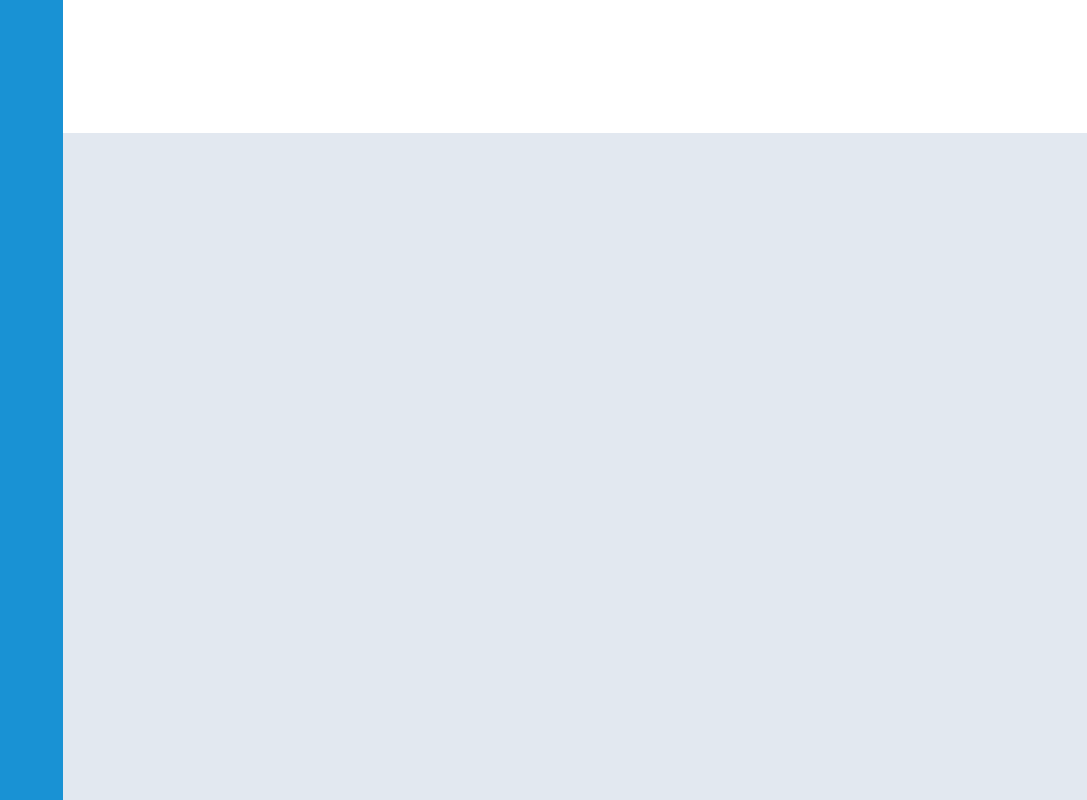
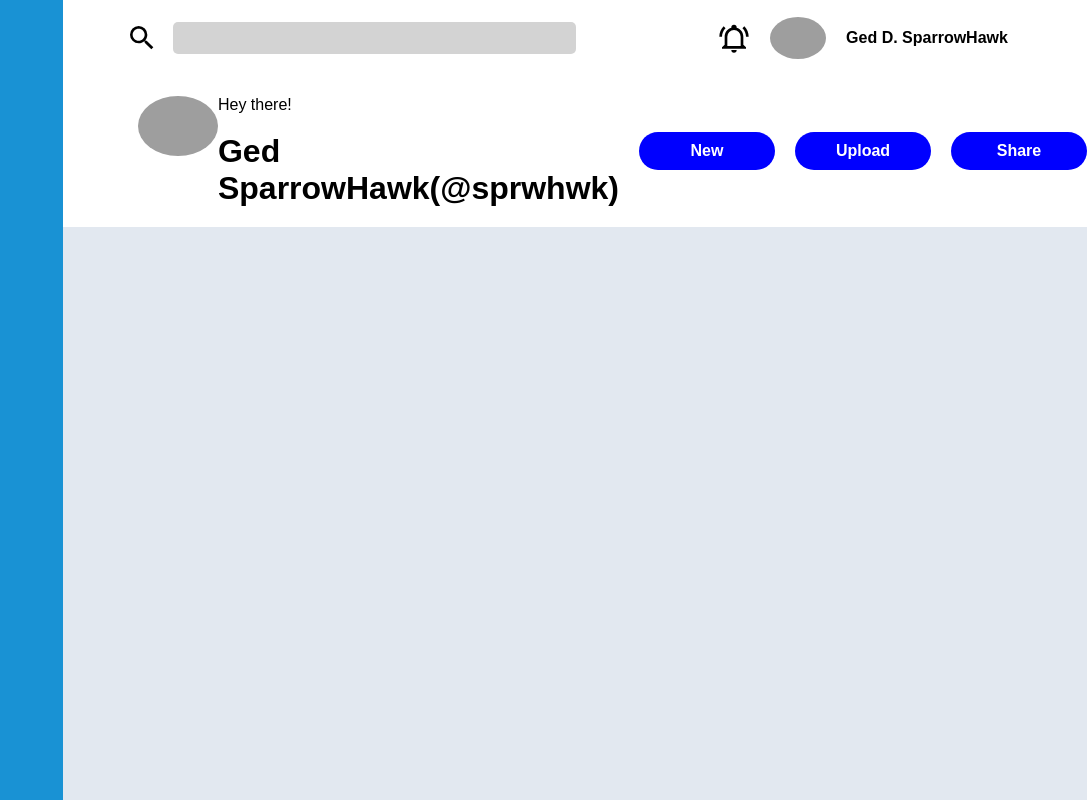
Before and after one commit to raenier/sipsound, a plain HTML site: page app.html in a window 1280 px wide. Shown: the whole page, without its empty margins (193-1280 px from the left). Drawn offline with Linux system fonts and the light colour scheme; grey boxes are pictures that could not be loaded.

Commit message:
Style and Content for Header

```diff
--- a/app.html
+++ b/app.html
@@ -9,6 +9,33 @@
   <body>
     <div class="container">
       <header>
+        <div class="search">
+          <img src="images/magnify.svg" alt="" id="searchicon">
+          <input type="text" name="" value="" id="searchbar">
+        </div>
+        <div class="userinfo">
+          <img src="images/bell.svg" alt="" id="bellicon">
+          <img src="https://avatars.githubusercontent.com/u/13548003?s=400&u=823bc8827c4688c312b37a19a3bb1a4f55132ba1&v=4" alt="" id="right-profile-icon" class="avatar">
+          <div id="right-profile-name">
+            Ged D. SparrowHawk
+          </div>
+        </div>
+        <div class="greeting">
+          <div class="greeting-info">
+            <img src="https://avatars.githubusercontent.com/u/13548003?s=400&u=823bc8827c4688c312b37a19a3bb1a4f55132ba1&v=4" alt="" class="avatar" id="main-profile-icon">
+            <div id="text">
+              Hey there!
+            </div>
+            <div id="name">
+              Ged SparrowHawk(@sprwhwk)
+            </div>
+          </div>
+        </div>
+        <div class="userbuttons">
+          <button type="button">New</button>
+          <button type="button">Upload</button>
+          <button type="button">Share</button>
+        </div>
       </header>
 
       <nav>
--- a/css/style.css
+++ b/css/style.css
@@ -1,5 +1,6 @@
 html {
   box-sizing: border-box;
+  font-family: sans-serif;
 }
 
 *, *:before, *:after {
@@ -19,7 +20,100 @@ body {
 
 header {
   background-color: #FFFFFF;
+
   grid-area: 1 / 2 / 2 / 3;
+  display: grid;
+  grid-template-columns: 2fr 1fr;
+  grid-template-rows: 1fr 2fr;
+}
+
+header .search {
+  display: flex;
+  justify-content: center;
+  align-items: center;
+  gap: 15px;
+}
+
+#searchicon {
+  height: 2rem;
+  width: 2rem;
+}
+
+#searchbar {
+  border-radius: 5px;
+  border: 0;
+  width: 70%;
+  height: 2rem;
+  background-color: lightgray;
+}
+
+header .userinfo {
+  display: flex;
+  justify-content: center;
+  align-items: center;
+  gap: 20px;
+}
+
+#bellicon {
+  width: 2rem;
+}
+
+#right-profile-icon {
+  width: 3.5rem;
+}
+
+.avatar {
+  border-radius: 50%;
+}
+
+#right-profile-name {
+  font-weight: 600;
+}
+
+header .greeting {
+  padding: 20px;
+}
+
+.greeting-info {
+  display: grid;
+  flex: 1;
+  grid-template-columns: 1fr 1fr 4fr;
+  grid-template-rows: 1fr 2fr;
+}
+
+#main-profile-icon {
+  width: 5rem;
+  grid-area: 1 / 2 / 3 / 3;
+}
+
+#text {
+  grid-row: 1 / 2;
+  grid-column: 3 / -1;
+}
+
+#name {
+  grid-row: 2 / 3;
+  grid-column: 3 / -1;
+  font-weight: 600;
+  font-size: 2rem;
+}
+
+header .userbuttons {
+  display: flex;
+  justify-content: start;
+  align-items: center;
+  gap: 20px;
+}
+
+button {
+  border: 0;
+  border-radius: 20px;
+  background-color: blue;
+  color: white;
+  padding: 10px;
+  font-weight: 600;
+  font-size: 1rem;
+  width: 8.5rem;
 }
 
 nav {
```
Also changed, not shown: images/bell.svg (added), images/magnify.svg (added).
